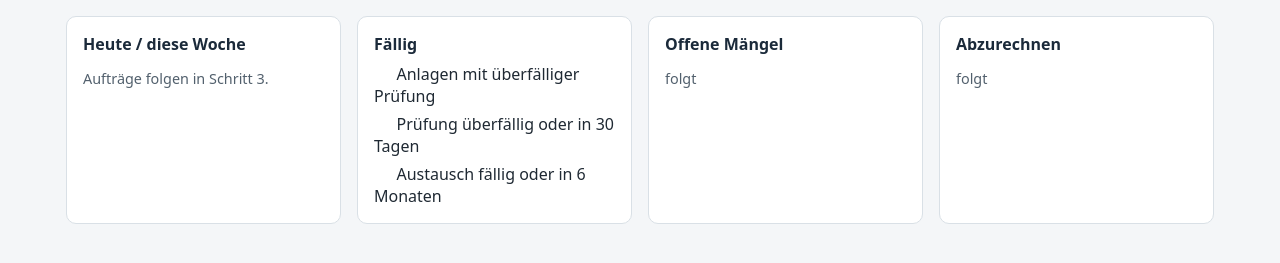
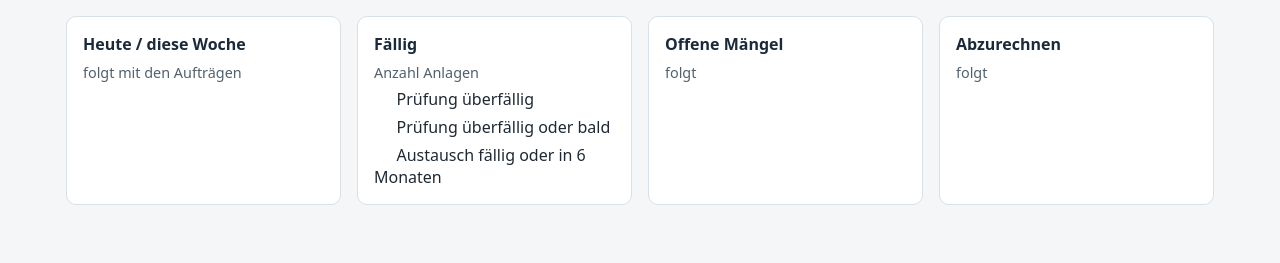
Before and after one commit to staubi0815/pgh-wartung, a Python web app: template server/wartung/templates/start.html in a window 1280 px wide. Shown: the part 101-364 px from the top of the page. Run offline with Jinja, Linux system fonts and the light colour scheme; the template is opened without the code that fills it, so the values that code supplies are empty.

Commit message:
Schritt 4: Korrekturen nach Sichtprüfung
- Ampel-Baustein ohne Leerraum (Datum stand in der Übersicht eine Zeile zu tief)
- Anlagenliste: Spalte „Umfang“ mit Bezeichnungen der Anlagenart, Nummer und Ampeln ohne Umbruch
- Startseite: Fällig-Kachel ohne Einzahl/Mehrzahl-Fehler, veralteten Hinweis entfernt
- STATUS und docs/03 nachgeführt

Co-Authored-By: Claude Opus 5.5 <noreply@anthropic.com>

```diff
--- a/server/wartung/app.py
+++ b/server/wartung/app.py
@@ -13,7 +13,7 @@ from fastapi.staticfiles import StaticFiles
 from fastapi.templating import Jinja2Templates
 from starlette.middleware.sessions import SessionMiddleware
 
-from . import anlagen as anlagen_logik, db, faelligkeit, felder, rechte
+from . import anlagen as anlagen_logik, anlagenart, db, faelligkeit, felder, rechte
 from .web import anlagen, anmeldung, gruppen, komponenten, kunden, objekte, typen, verwaltung
 from .web.basis import Web, Weiterleitung
 
@@ -44,7 +44,8 @@ def erzeuge_app(daten_ordner=None, https=False):
     app.mount("/static", StaticFiles(directory=HIER / "static"), name="static")
     vorlagen = Jinja2Templates(directory=HIER / "templates")
     vorlagen.env.globals.update(BEREICHE=rechte.BEREICHE, VERWALTUNG=verwaltung.MENUE, anzeige=felder.anzeige,
-                                ANLAGENARTEN=dict(anlagen_logik.arten_auswahl()), AMPEL_TEXT=faelligkeit.AMPEL_TEXT)
+                                ANLAGENARTEN=dict(anlagen_logik.arten_auswahl()), ANLAGENART=anlagenart.alle(),
+                                AMPEL_TEXT=faelligkeit.AMPEL_TEXT)
 
     @app.middleware("http")
     async def sicherheitskoepfe(request, call_next):
--- a/server/wartung/static/stil.css
+++ b/server/wartung/static/stil.css
@@ -82,3 +82,5 @@ table.komponenten{margin:4px 0 8px}table.komponenten td,table.komponenten th{pad
 ul.kennzahlen{list-style:none;margin:0;padding:0;display:flex;flex-direction:column;gap:6px}
 ul.kennzahlen a{text-decoration:none;color:var(--text)}ul.kennzahlen strong{display:inline-block;min-width:2ch;color:var(--navy)}
 ul.kennzahlen strong.rot{color:#b71c1c}
+.nowrap{white-space:nowrap}
+.kachel .leise{margin:0 0 6px}
--- a/server/wartung/templates/_ampel.html
+++ b/server/wartung/templates/_ampel.html
@@ -1,4 +1,4 @@
-{# Ampel mit Datum (TT.MM.JJJJ). farbe: rot | gelb | gruen | grau #}
-{% macro ampel(farbe, datum) %}
+{# Ampel mit Datum (TT.MM.JJJJ). farbe: rot | gelb | gruen | grau. Ohne Leerraum davor/danach (auch in Zeilen mit pre-line). #}
+{% macro ampel(farbe, datum) -%}
 <span class="ampel ampel-{{ farbe }}" title="{{ AMPEL_TEXT[farbe] }}"><span class="punkt" aria-hidden="true"></span>{% if datum %}{{ datum[8:10] }}.{{ datum[5:7] }}.{{ datum[:4] }}{% else %}unbekannt{% endif %}<span class="nur-vorlesen"> ({{ AMPEL_TEXT[farbe] }})</span></span>
-{% endmacro %}
+{%- endmacro %}
--- a/server/wartung/templates/start.html
+++ b/server/wartung/templates/start.html
@@ -4,12 +4,13 @@
 {% if hinweis == 'keine_berechtigung' %}<p class="fehler">Dafür fehlt die Berechtigung.</p>{% endif %}
 {% if hinweis == 'sitzung_abgelaufen' %}<p class="fehler">Die Sitzung war abgelaufen – bitte den Vorgang wiederholen.</p>{% endif %}
 <div class="kacheln">
-  <div class="kachel"><h3>Heute / diese Woche</h3><p class="leise">Aufträge folgen in Schritt 3.</p></div>
+  <div class="kachel"><h3>Heute / diese Woche</h3><p class="leise">folgt mit den Aufträgen</p></div>
   {% if faellig is not none %}
   <div class="kachel"><h3>Fällig</h3>
+    <p class="leise">Anzahl Anlagen</p>
     <ul class="kennzahlen">
-      <li><a href="/anlagen?faellig=pruefung_ueberfaellig"><strong class="{{ 'rot' if faellig.pruefung_ueberfaellig }}">{{ faellig.pruefung_ueberfaellig }}</strong> Anlagen mit überfälliger Prüfung</a></li>
-      <li><a href="/anlagen?faellig=pruefung_bald"><strong>{{ faellig.pruefung_bald }}</strong> Prüfung überfällig oder in 30 Tagen</a></li>
+      <li><a href="/anlagen?faellig=pruefung_ueberfaellig"><strong class="{{ 'rot' if faellig.pruefung_ueberfaellig }}">{{ faellig.pruefung_ueberfaellig }}</strong> Prüfung überfällig</a></li>
+      <li><a href="/anlagen?faellig=pruefung_bald"><strong>{{ faellig.pruefung_bald }}</strong> Prüfung überfällig oder bald</a></li>
       <li><a href="/anlagen?faellig=austausch_bald"><strong>{{ faellig.austausch_bald }}</strong> Austausch fällig oder in 6 Monaten</a></li>
     </ul>
   </div>
```
Also changed, not shown: STATUS.md (+3 -2 lines), docs/03-datenmodell.md (+4 -1 lines), server/tests/test_faelligkeit_anzeige.py (+1 -1 lines), server/wartung/templates/anlagen_liste.html (+7 -5 lines).
